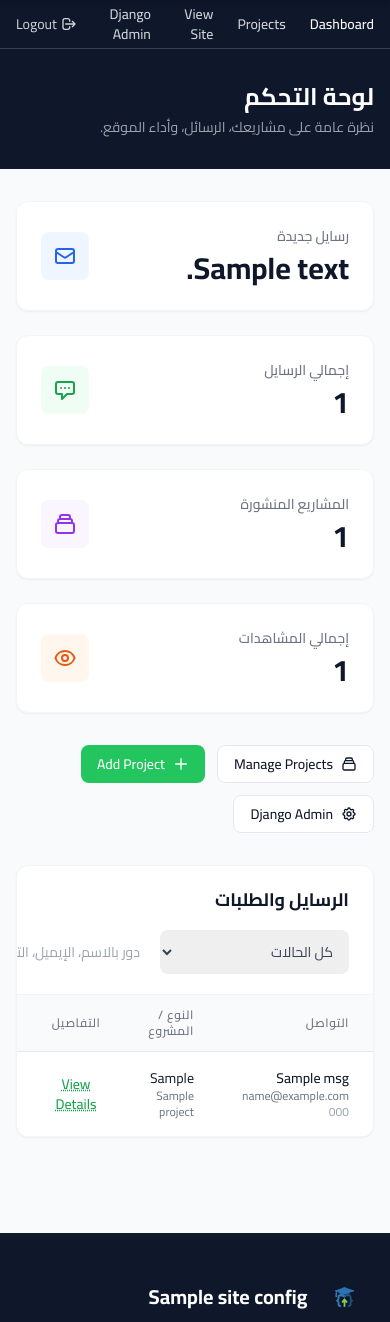
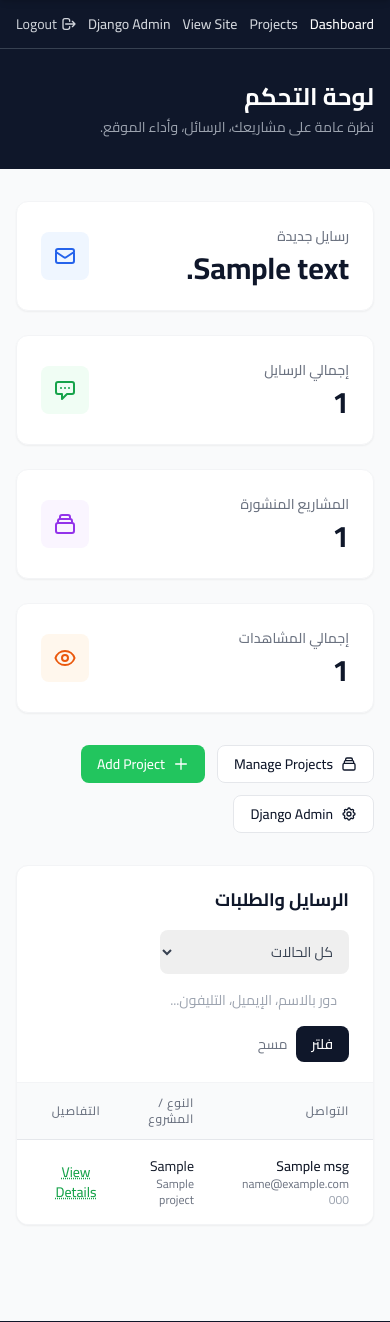
Before and after one commit to medoledo/devgrade, a Django app: template templates/dashboard/dashboard.html in a window 390 px wide. Shown: the part 89-1411 px from the top of the page. Run offline with Django 3.2, Linux system fonts and the light colour scheme; the template is opened without the code that fills it: most values are stand-ins (such as "Sample title", 1, 10 or a date in 2020); some libraries are stand-ins or nearby versions.

Commit message:
Making the pages mobile responsive

```diff
--- a/projects/models.py
+++ b/projects/models.py
@@ -25,8 +25,8 @@ class SingletonModel(models.Model):
 class SiteConfig(SingletonModel):
     site_name = models.CharField(max_length=100, default="DevGrade", verbose_name="Site Name")
     tagline = models.CharField(max_length=200, default="مشاريع Django جاهزة لطلاب الجامعات", verbose_name="Tagline")
-    meta_description = models.TextField(default="اشتري مشاريع Django احترافية جاهزة لمشروع التخرج. تحميل فوري أو تنفيذ مخصص حسب طلبك.", verbose_name="Default Meta Description")
-    meta_keywords = models.CharField(max_length=300, default="مشاريع django, مشاريع تخرج, مشاريع جامعية, علوم الحاسب, IT", verbose_name="Meta Keywords")
+    meta_description = models.TextField(default="اشتري مشاريع Django احترافية جاهزة للمشاريع الجامعية. تحميل فوري أو تنفيذ مخصص حسب طلبك.", verbose_name="Default Meta Description")
+    meta_keywords = models.CharField(max_length=300, default="مشاريع django, مشاريع جامعية, علوم الحاسب, IT", verbose_name="Meta Keywords")
     contact_email = models.EmailField(default="Medoledowork144@gmail.com", verbose_name="Contact Email")
     contact_phone = models.CharField(max_length=50, blank=True, default="01272776895", verbose_name="Phone / WhatsApp")
     footer_text = models.TextField(blank=True, verbose_name="Footer Text")
--- a/projects/views.py
+++ b/projects/views.py
@@ -64,7 +64,7 @@ def project_list(request):
         'active_category': active_category,
         'query': query or '',
         'page_title': 'كل المشاريع | DevGrade',
-        'meta_description': 'تصفح مشاريع Django الجاهزة لمشروع التخرج. مشاريع مستشفيات، مكتبات، متاجر، مخازن، وأكتر.',
+        'meta_description': 'تصفح مشاريع Django الجاهزة للمشاريع الجامعية. مشاريع مستشفيات، مكتبات، متاجر، مخازن، وأكتر.',
         'canonical_url': request.build_absolute_uri(),
     }
     return render(request, 'projects/project_list.html', context)
--- a/static/css/main.css
+++ b/static/css/main.css
@@ -51,6 +51,12 @@ input:focus, textarea:focus, select:focus {
     outline: none;
 }
 
+/* Ensure images never overflow their containers */
+img {
+    max-width: 100%;
+    height: auto;
+}
+
 /* Image hover zoom container */
 .img-zoom-container {
     overflow: hidden;
@@ -63,3 +69,14 @@ input:focus, textarea:focus, select:focus {
 .img-zoom-container:hover img {
     transform: scale(1.05);
 }
+
+/* Prevent long words / URLs from breaking layout */
+body {
+    overflow-wrap: break-word;
+    word-wrap: break-word;
+}
+
+/* Mobile-friendly tables: ensure overflow-x-auto works smoothly */
+.overflow-x-auto {
+    -webkit-overflow-scrolling: touch;
+}
--- a/templates/dashboard/base.html
+++ b/templates/dashboard/base.html
@@ -4,14 +4,14 @@
 <!-- Admin Top Bar -->
 <div class="bg-dark-900 text-white border-b border-gray-700">
     <div class="max-w-7xl mx-auto px-4 sm:px-6 lg:px-8">
-        <div class="flex items-center justify-between h-12">
-            <div class="flex items-center gap-6">
+        <div class="flex flex-wrap items-center justify-between min-h-12 py-1 gap-y-2">
+            <div class="flex flex-wrap items-center gap-3 sm:gap-6">
                 <a href="{% url 'dashboard' %}" class="text-sm font-medium text-white hover:text-primary-400 transition">Dashboard</a>
                 <a href="{% url 'dashboard_projects' %}" class="text-sm font-medium text-gray-300 hover:text-white transition">Projects</a>
                 <a href="{% url 'home' %}" target="_blank" class="text-sm font-medium text-gray-300 hover:text-white transition">View Site</a>
                 <a href="/admin/" class="text-sm font-medium text-gray-300 hover:text-white transition">Django Admin</a>
             </div>
-            <div class="flex items-center gap-4">
+            <div class="flex flex-wrap items-center gap-2 sm:gap-4">
                 <span class="text-sm text-gray-400">{{ request.user.username }}</span>
                 <form method="post" action="{% url 'logout' %}" class="inline">
                     {% csrf_token %}
--- a/templates/dashboard/dashboard.html
+++ b/templates/dashboard/dashboard.html
@@ -97,15 +97,15 @@
         <div class="bg-white rounded-xl shadow-sm border border-gray-100 overflow-hidden">
             <div class="px-6 py-5 border-b border-gray-100 flex flex-col sm:flex-row sm:items-center justify-between gap-4">
                 <h2 class="text-lg font-bold text-dark-900">الرسايل والطلبات</h2>
-                <div class="flex items-center gap-3">
-                    <form method="get" class="flex items-center gap-2">
+                <div class="flex flex-wrap items-center gap-3">
+                    <form method="get" class="flex flex-wrap items-center gap-2">
                         <select name="status" onchange="this.form.submit()" class="text-sm rounded-lg border-gray-300 focus:border-primary-500 focus:ring-primary-500 py-2 ps-3 pe-8">
                             <option value="">كل الحالات</option>
                             {% for value, label in status_choices %}
                             <option value="{{ value }}" {% if status_filter == value %}selected{% endif %}>{{ label }}</option>
                             {% endfor %}
                         </select>
-                        <input type="text" name="search" value="{{ search }}" placeholder="دور بالاسم، الإيميل، التليفون..." class="text-sm rounded-lg border-gray-300 focus:border-primary-500 focus:ring-primary-500 py-2 px-3 w-48">
+                        <input type="text" name="search" value="{{ search }}" placeholder="دور بالاسم، الإيميل، التليفون..." class="text-sm rounded-lg border-gray-300 focus:border-primary-500 focus:ring-primary-500 py-2 px-3 w-full sm:w-48">
                         <button type="submit" class="bg-dark-900 hover:bg-dark-800 text-white text-sm font-medium py-2 px-4 rounded-lg transition">فلتر</button>
                         {% if status_filter or search %}
                         <a href="{% url 'dashboard' %}" class="text-sm text-gray-500 hover:text-red-600 transition">مسح</a>
@@ -145,7 +145,7 @@
 
             <!-- Pagination -->
             {% if messages_list.has_other_pages %}
-            <div class="px-6 py-4 border-t border-gray-100 flex items-center justify-between">
+            <div class="px-6 py-4 border-t border-gray-100 flex flex-col sm:flex-row items-center justify-between gap-4">
                 <div class="text-sm text-gray-500">
                     بيعرض {{ messages_list.start_index }} لـ {{ messages_list.end_index }} من {{ messages_list.paginator.count }} رسالة
                 </div>
--- a/templates/dashboard/project_form.html
+++ b/templates/dashboard/project_form.html
@@ -198,7 +198,7 @@
             </div>
 
             <!-- Actions -->
-            <div class="flex items-center justify-between pt-6 border-t border-gray-100">
+            <div class="flex flex-col sm:flex-row items-center justify-between gap-4 pt-6 border-t border-gray-100">
                 <a href="{% url 'dashboard_projects' %}" class="text-gray-600 hover:text-gray-800 font-medium transition">Cancel</a>
                 <div class="flex items-center gap-3">
                     {% if project %}
--- a/templates/dashboard/projects_list.html
+++ b/templates/dashboard/projects_list.html
@@ -32,7 +32,7 @@
         <!-- Filters -->
         <div class="bg-white rounded-xl shadow-sm border border-gray-100 p-4 mb-6">
             <form method="get" class="flex flex-wrap items-center gap-3">
-                <input type="text" name="q" value="{{ query }}" placeholder="Search projects..." class="text-sm rounded-lg border-gray-300 focus:border-primary-500 focus:ring-primary-500 py-2 px-3 w-64">
+                <input type="text" name="q" value="{{ query }}" placeholder="Search projects..." class="text-sm rounded-lg border-gray-300 focus:border-primary-500 focus:ring-primary-500 py-2 px-3 w-full sm:w-64">
                 <select name="status" onchange="this.form.submit()" class="text-sm rounded-lg border-gray-300 focus:border-primary-500 focus:ring-primary-500 py-2 ps-3 pe-8">
                     <option value="">All Status</option>
                     <option value="published" {% if status_filter == 'published' %}selected{% endif %}>Published</option>
@@ -126,7 +126,7 @@
 
             <!-- Pagination -->
             {% if projects_list.has_other_pages %}
-            <div class="px-6 py-4 border-t border-gray-100 flex items-center justify-between">
+            <div class="px-6 py-4 border-t border-gray-100 flex flex-col sm:flex-row items-center justify-between gap-4">
                 <div class="text-sm text-gray-500">
                     Showing {{ projects_list.start_index }} to {{ projects_list.end_index }} of {{ projects_list.paginator.count }} projects
                 </div>
--- a/templates/pages/about.html
+++ b/templates/pages/about.html
@@ -14,7 +14,7 @@
             <h2 class="text-2xl font-bold text-dark-900 mb-6">ليه عملت DevGrade؟</h2>
             <p class="text-gray-600 leading-relaxed mb-6">
                 أنا عملت DevGrade بعد ما شوفت صحابي وزمايلي بيتبهدلوا كل ترم نفس المشكلة:
-                بيدوروا على مشروع تخرج يكون شغال فعلاً، م documented كويس، وجاهز للنشر.
+                بيدوروا على مشروع جامعي يكون شغال فعلاً، م documented كويس، وجاهز للنشر.
                 أكتر GitHub repos نصها مش متكمل، والفريلانسرز بياخدوا فلوس كتير على شغل عادي.
             </p>
             <p class="text-gray-600 leading-relaxed mb-6">
--- a/templates/pages/faq.html
+++ b/templates/pages/faq.html
@@ -27,7 +27,7 @@
             <!-- FAQ Item 2 -->
             <div class="bg-gray-50 rounded-xl border border-gray-100 overflow-hidden">
                 <button class="w-full px-6 py-5 text-right flex items-center justify-between focus:outline-none" onclick="this.nextElementSibling.classList.toggle('hidden'); this.querySelector('svg').classList.toggle('rotate-180')">
-                    <span class="font-semibold text-dark-900">ممكن أسلّمه كمشروع تخرج بتاعي؟</span>
+                    <span class="font-semibold text-dark-900">ممكن أسلّمه كمشروع جامعي بتاعي؟</span>
                     <svg class="w-5 h-5 text-gray-400 transition-transform duration-200 flex-shrink-0 me-4" fill="none" stroke="currentColor" viewBox="0 0 24 24">
                         <path stroke-linecap="round" stroke-linejoin="round" stroke-width="2" d="M19 9l-7 7-7-7"/>
                     </svg>
--- a/templates/projects/home.html
+++ b/templates/projects/home.html
@@ -20,8 +20,8 @@
                 <span class="w-2 h-2 bg-primary-400 rounded-full ms-2 animate-pulse"></span>
                 <span class="text-primary-300 text-sm font-medium">مشاريع Django جاهزة للتسليم</span>
             </div>
-            <h1 class="text-4xl md:text-6xl font-extrabold leading-normal mt-4 mb-6">
-                عدّي سنة رابعة بـ <span class="text-primary-400">مشروع احترافي</span>
+            <h1 class="text-3xl sm:text-4xl md:text-6xl font-extrabold leading-[2.4] sm:leading-[2.2] md:leading-[2] mt-4 mb-8">
+                مشاريع احترافية لـ <span class="text-primary-400">كل مراحل الجامعة</span>
             </h1>
             <p class="text-xl text-gray-400 mb-8 leading-relaxed">
                 اشتري مشاريع Django كاملة، م documented، وجاهزة للتسليم فوراً.
@@ -38,7 +38,7 @@
                     طلب مخصص
                 </a>
             </div>
-            <div class="mt-10 flex items-center gap-6 text-sm text-gray-500">
+            <div class="mt-10 flex flex-wrap items-center gap-6 text-sm text-gray-500">
                 <div class="flex items-center">
                     <svg class="w-5 h-5 text-primary-400 ms-2" fill="none" stroke="currentColor" viewBox="0 0 24 24">
                         <path stroke-linecap="round" stroke-linejoin="round" stroke-width="2" d="M5 13l4 4L19 7"/>
--- a/templates/projects/project_detail.html
+++ b/templates/projects/project_detail.html
@@ -37,7 +37,7 @@
 <!-- Breadcrumb -->
 <div class="bg-gray-50 border-b border-gray-200">
     <div class="max-w-7xl mx-auto px-4 sm:px-6 lg:px-8 py-4">
-        <nav class="flex text-sm text-gray-500">
+        <nav class="flex flex-wrap text-sm text-gray-500">
             <a href="{% url 'home' %}" class="hover:text-primary-600 transition">الرئيسية</a>
             <span class="mx-2">/</span>
             <a href="{% url 'project_list' %}" class="hover:text-primary-600 transition">المشاريع</a>
@@ -138,7 +138,7 @@
 
             <!-- Sidebar -->
             <aside class="lg:col-span-1">
-                <div class="sticky top-24 gap-6 flex flex-col">
+                <div class="lg:sticky lg:top-24 gap-6 flex flex-col">
                     <!-- Pricing Card -->
                     <div class="bg-white rounded-xl shadow-lg border border-gray-100 overflow-hidden">
                         <div class="p-6">
--- a/templates/projects/project_list.html
+++ b/templates/projects/project_list.html
@@ -14,7 +14,7 @@
         <div class="flex flex-col lg:flex-row gap-8">
             <!-- Sidebar Filters -->
             <aside class="lg:w-64 flex-shrink-0">
-                <div class="bg-white rounded-xl shadow-sm border border-gray-100 p-6 sticky top-24">
+                <div class="bg-white rounded-xl shadow-sm border border-gray-100 p-6 lg:sticky lg:top-24">
                     <h3 class="font-semibold text-dark-900 mb-4">التصنيفات</h3>
                     <div class="gap-2 flex flex-col">
                         <a href="{% url 'project_list' %}" class="flex items-center justify-between px-3 py-2 rounded-lg text-sm {% if not active_category %}bg-primary-50 text-primary-700 font-medium{% else %}text-gray-600 hover:bg-gray-50{% endif %} transition">
```
